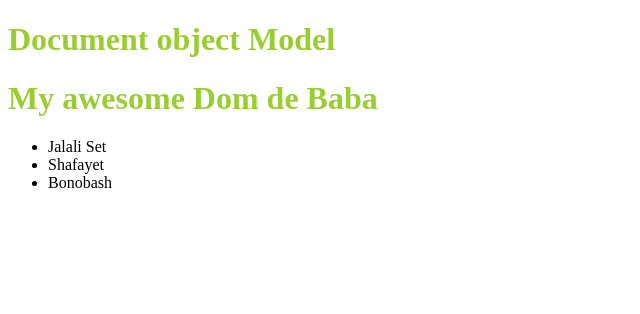
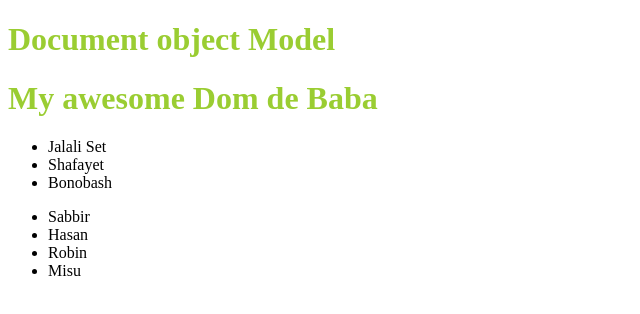
Before and after one commit to SabbirReturn/fundamental_of_dom-repo, a plain HTML site: page tour of dom/index.html in a window 1280 px wide. Shown: the whole page, without its empty margins (0-640 px from the left). Drawn offline with Linux system fonts and the light colour scheme.

Commit message:
using getElementByTagName

```diff
--- a/tour of dom/index.html
+++ b/tour of dom/index.html
@@ -17,6 +17,12 @@
             <li>Shafayet</li>
             <li>Bonobash</li>
         </ul>
+        <ul>
+            <li>Sabbir</li>
+            <li>Hasan</li>
+            <li>Robin</li>
+            <li>Misu</li>
+        </ul>
     </main>
     <script src="js/index.js"></script>
 </body>
--- a/tour of dom/js/index.js
+++ b/tour of dom/js/index.js
@@ -1 +1,13 @@
-console.log(document.body)
+// console.log(document.body)
+let liCollection = document.getElementsByTagName('li');
+// console.log(liCollection);
+for(let li of liCollection){
+    let liText = li.innerText;
+    console.log(liText);
+}
+
+let allHeadings = document.getElementsByTagName('h1');
+for(let heading of allHeadings){
+    let headingText = heading.innerText;
+    console.log(headingText);
+}
```
